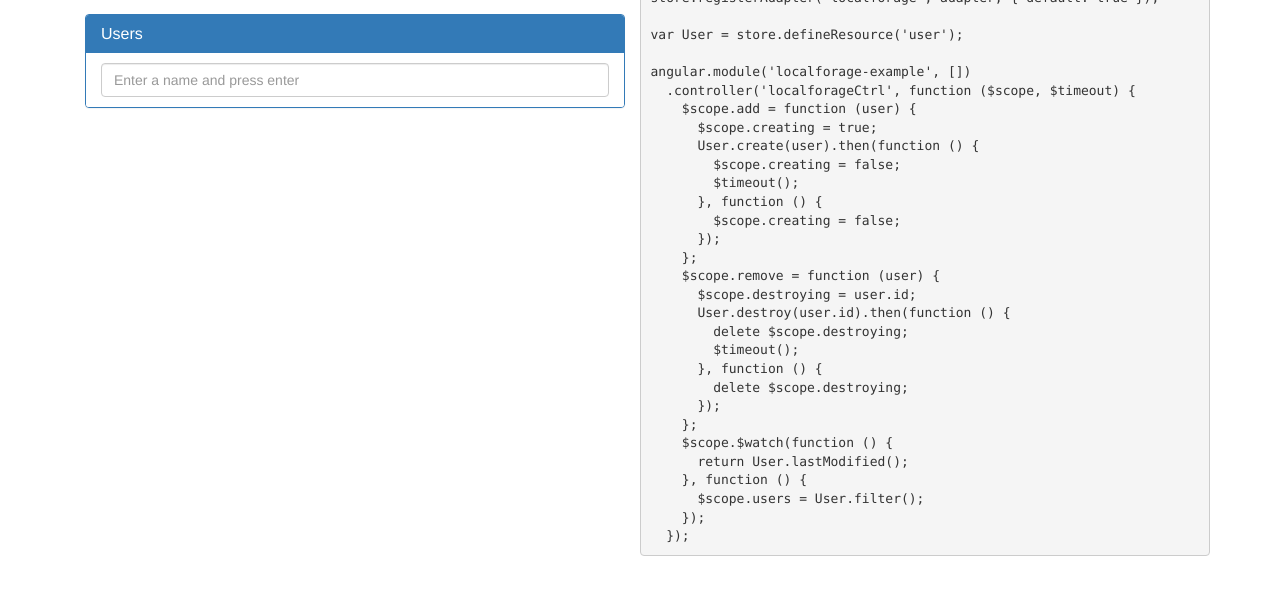
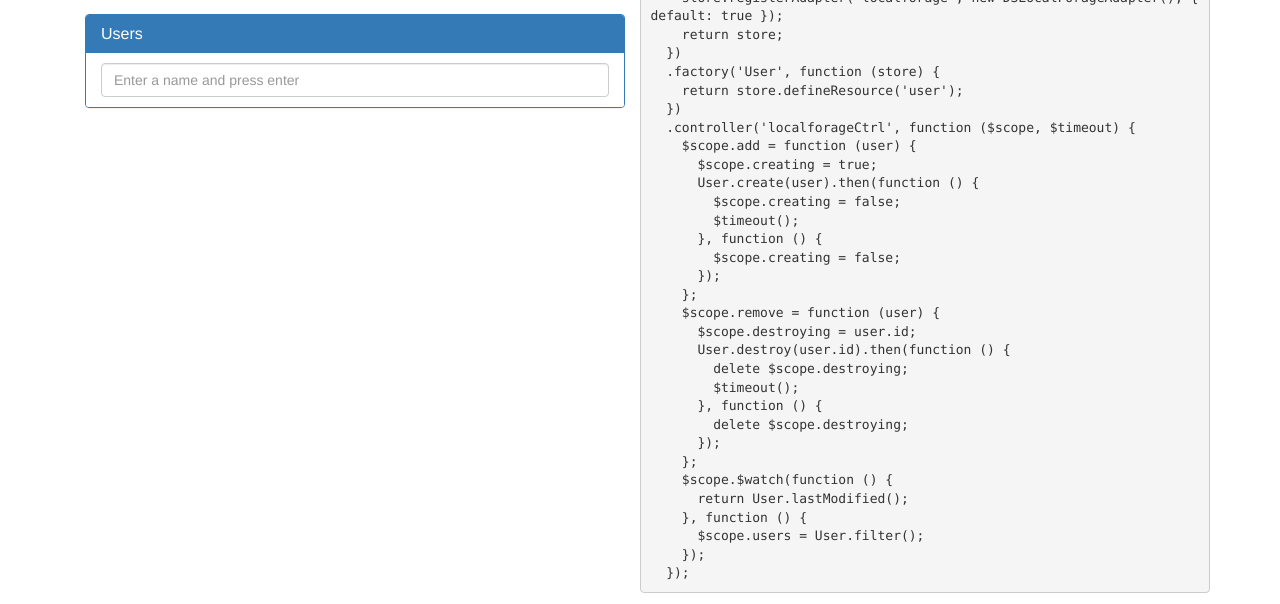
Before and after one commit to js-data/js-data-localforage, a website: page example/index.html in a window 1280 px wide. Shown: the part 196-800 px from the top of the page. Drawn offline with nearby package versions, Linux system fonts and the light colour scheme.

Commit message:
Example update.

```diff
--- a/example/example.js
+++ b/example/example.js
@@ -5,7 +5,7 @@
       store.registerAdapter('localforage', new DSLocalForageAdapter(), { default: true });
       return store;
     })
-    .factory('User', function () {
+    .factory('User', function (store) {
       return store.defineResource('user');
     })
     .controller('localforageCtrl', function ($scope, $timeout, User) {
--- a/example/index.html
+++ b/example/index.html
@@ -43,14 +43,15 @@
   </div>
   <div>
 <pre><code>
-var adapter = new DSLocalForageAdapter();
-
-var store = new JSData.DS();
-store.registerAdapter('localforage', adapter, { default: true });
-
-var User = store.defineResource('user');
-
 angular.module('localforage-example', [])
+  .factory('store', function () {
+    var store = new JSData.DS();
+    store.registerAdapter('localforage', new DSLocalForageAdapter(), { default: true });
+    return store;
+  })
+  .factory('User', function (store) {
+    return store.defineResource('user');
+  })
   .controller('localforageCtrl', function ($scope, $timeout) {
     $scope.add = function (user) {
       $scope.creating = true;
```
